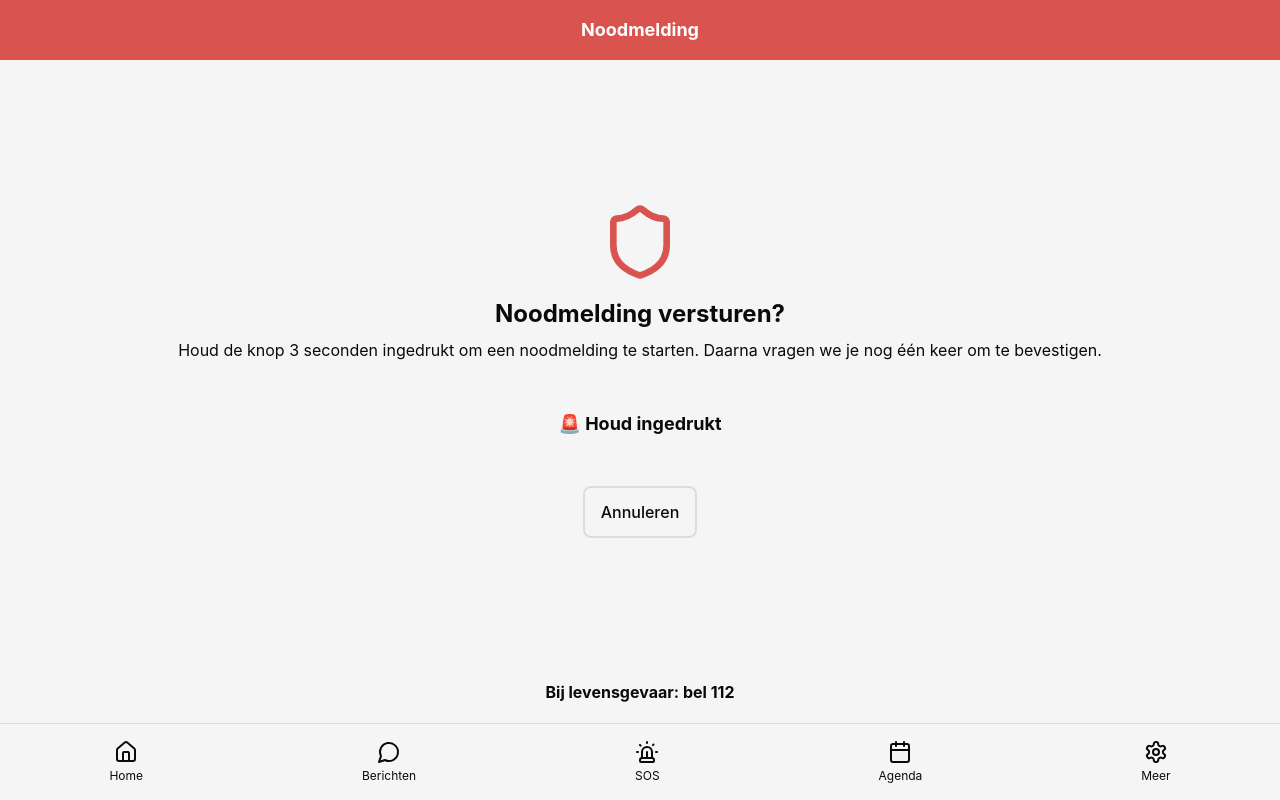
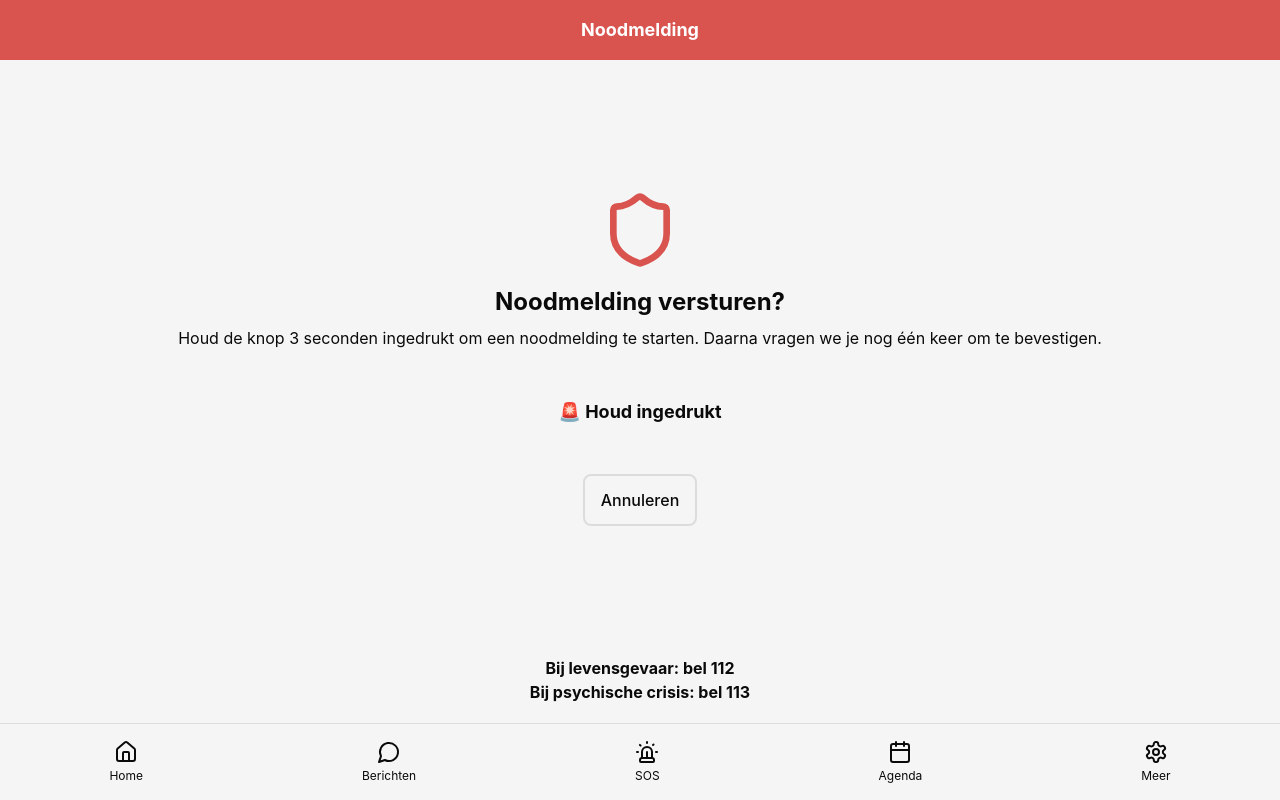
Before and after one commit to J-S-Wijnbeek/MessengerApp, a React (Vite) app in the folder ZorgConnect Client/: page /sos in a window 1280 px wide. Built offline with nearby package versions, Linux system fonts and the light colour scheme.

Commit message:
SOS kleine fixes

```diff
--- a/ZorgConnect Client/src/Database/data.json
+++ b/ZorgConnect Client/src/Database/data.json
@@ -251,5 +251,5 @@
       "updatedAt": "2026-04-01T10:18:45.184Z"
     }
   ],
-  "$schema": "../node_modules/json-server/schema.json"
+  "$schema": "./node_modules/json-server/schema.json"
 }
--- a/ZorgConnect Client/src/app/screens/SOSScreen/index.tsx
+++ b/ZorgConnect Client/src/app/screens/SOSScreen/index.tsx
@@ -83,7 +83,8 @@ export default function SOSScreen() {
 
         {/* Footer */}
         <div className="text-center font-bold text-md text-muted-foreground px-8 py-4">
-          Bij levensgevaar: bel 112
+          Bij levensgevaar: bel 112<br />
+          Bij psychische crisis: bel 113
         </div>
 
         <ClientBottomNav />
@@ -136,7 +137,8 @@ export default function SOSScreen() {
           </div>
         )}
 
-        {/* Ingedrukt-houden knop */}
+        {/* Ingedrukt-houden knop (alleen tonen vóór bevestiging) */}
+        {!showVerification && (
           <div className="relative mb-6">
             <button
               onMouseDown={startPressing}
@@ -158,18 +160,22 @@ export default function SOSScreen() {
               <div className="absolute -top-2 -left-2 -right-2 -bottom-2 border-4 border-primary rounded-lg animate-pulse" />
             )}
           </div>
+        )}
 
+        {!showVerification && (
           <button
             onClick={cancelSOS}
             className="w-fit border-2 border-border text-foreground py-3 px-4 rounded-lg font-medium hover:bg-muted dark:hover:bg-muted/70 transition-colors"
           >
             Annuleren
           </button>
+        )}
       </div>
 
       {/* Footer */}
       <div className="text-center font-bold text-md text-muted-foreground px-8 py-4">
-        Bij levensgevaar: bel 112
+        Bij levensgevaar: bel 112<br/>
+        Bij psychische crisis: bel 113
       </div>
 
       <ClientBottomNav />
```
Lines whose indentation alone changed are shown as unchanged.
